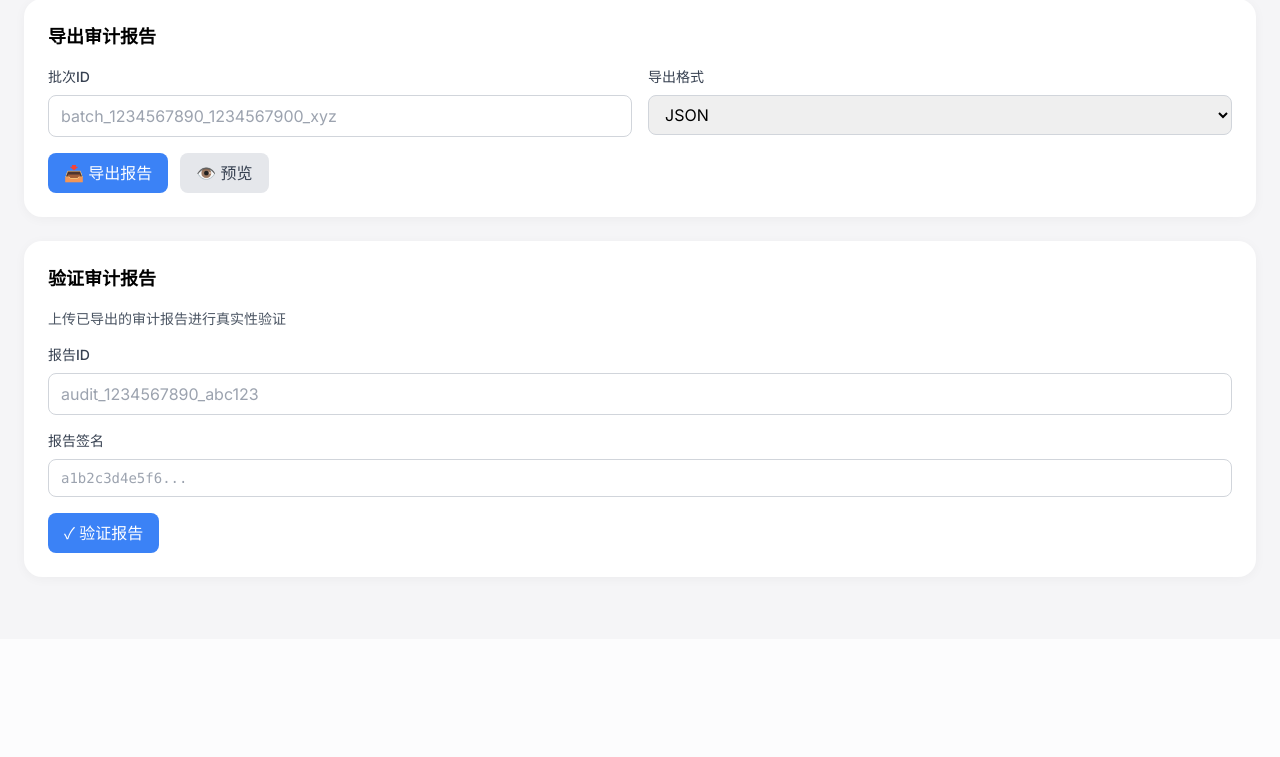
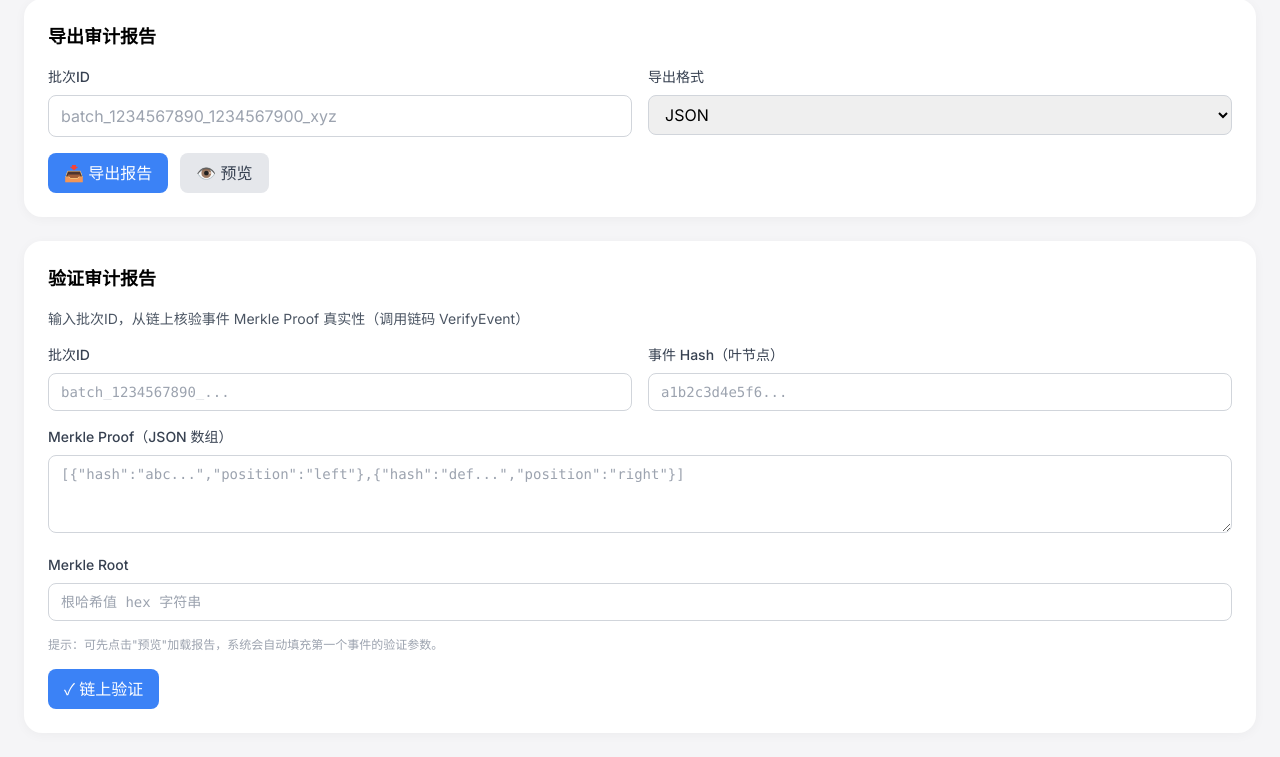
Before and after one commit to NgokzittYu/CCTV-W-FABRIC, a FastAPI app: page /audit in a window 1280 px wide. Shown: the part 161-918 px from the top of the page. Before the commit the page ends 739 px from the top, so only its background shows below. Run offline with FastAPI, Linux system fonts and the light colour scheme; some libraries are stand-ins or nearby versions.

Commit message:
260305 update2

```diff
--- a/templates/audit.html
+++ b/templates/audit.html
@@ -164,22 +164,37 @@
         <!-- Verification Section -->
         <div class="card p-6 mt-6">
             <h2 class="text-lg font-semibold mb-4">验证审计报告</h2>
-            <p class="text-sm text-gray-600 mb-4">上传已导出的审计报告进行真实性验证</p>
+            <p class="text-sm text-gray-600 mb-4">输入批次ID，从链上核验事件 Merkle Proof 真实性（调用链码 VerifyEvent）</p>
             <div class="space-y-4">
+                <div class="grid grid-cols-1 md:grid-cols-2 gap-4">
                     <div>
-                    <label class="block text-sm font-medium text-gray-700 mb-2">报告ID</label>
-                    <input type="text" id="verifyReportId"
-                           class="w-full px-3 py-2 border border-gray-300 rounded-lg focus:ring-2 focus:ring-blue-500 focus:border-transparent"
-                           placeholder="audit_1234567890_abc123">
+                        <label class="block text-sm font-medium text-gray-700 mb-2">批次ID</label>
+                        <input type="text" id="verifyBatchId"
+                               class="w-full px-3 py-2 border border-gray-300 rounded-lg focus:ring-2 focus:ring-blue-500 focus:border-transparent font-mono text-sm"
+                               placeholder="batch_1234567890_...">
                     </div>
                     <div>
-                    <label class="block text-sm font-medium text-gray-700 mb-2">报告签名</label>
-                    <input type="text" id="verifySignature"
+                        <label class="block text-sm font-medium text-gray-700 mb-2">事件 Hash（叶节点）</label>
+                        <input type="text" id="verifyEventHash"
                                class="w-full px-3 py-2 border border-gray-300 rounded-lg focus:ring-2 focus:ring-blue-500 focus:border-transparent font-mono text-sm"
                                placeholder="a1b2c3d4e5f6...">
                     </div>
+                </div>
+                <div>
+                    <label class="block text-sm font-medium text-gray-700 mb-2">Merkle Proof（JSON 数组）</label>
+                    <textarea id="verifyMerkleProof" rows="3"
+                              class="w-full px-3 py-2 border border-gray-300 rounded-lg focus:ring-2 focus:ring-blue-500 focus:border-transparent font-mono text-sm"
+                              placeholder='[{"hash":"abc...","position":"left"},{"hash":"def...","position":"right"}]'></textarea>
+                </div>
+                <div>
+                    <label class="block text-sm font-medium text-gray-700 mb-2">Merkle Root</label>
+                    <input type="text" id="verifyMerkleRoot"
+                           class="w-full px-3 py-2 border border-gray-300 rounded-lg focus:ring-2 focus:ring-blue-500 focus:border-transparent font-mono text-sm"
+                           placeholder="根哈希值 hex 字符串">
+                </div>
+                <p class="text-xs text-gray-400">提示：可先点击"预览"加载报告，系统会自动填充第一个事件的验证参数。</p>
                 <button onclick="verifyReport()" class="btn btn-primary">
-                    ✓ 验证报告
+                    ✓ 链上验证
                 </button>
                 <div id="verifyResult" class="hidden mt-4"></div>
             </div>
@@ -378,29 +393,59 @@
                     </div>
                 </div>
             `;
+
+            // Auto-fill verification fields from the first event's Merkle proof
+            const firstEvent = events[0];
+            if (firstEvent && firstEvent.merkleProof) {
+                document.getElementById('verifyBatchId').value = report.batchId || '';
+                document.getElementById('verifyEventHash').value = firstEvent.evidenceHash || '';
+                document.getElementById('verifyMerkleProof').value = JSON.stringify(firstEvent.merkleProof);
+                document.getElementById('verifyMerkleRoot').value = batch.merkleRoot || '';
+            }
         }
 
         async function verifyReport() {
-            const reportId = document.getElementById('verifyReportId').value.trim();
-            const signature = document.getElementById('verifySignature').value.trim();
+            const batchId = document.getElementById('verifyBatchId').value.trim();
+            const eventHash = document.getElementById('verifyEventHash').value.trim();
+            const merkleProofRaw = document.getElementById('verifyMerkleProof').value.trim();
+            const merkleRoot = document.getElementById('verifyMerkleRoot').value.trim();
             const resultDiv = document.getElementById('verifyResult');
 
-            if (!reportId || !signature) {
-                alert('请输入报告ID和签名');
+            if (!batchId || !eventHash || !merkleProofRaw || !merkleRoot) {
+                alert('请填写所有验证字段');
                 return;
             }
 
-            // Mock verification for demonstration
-            const isValid = signature.length > 32; // Simple mock validation
+            // Validate merkle proof JSON
+            let merkleProofJSON;
+            try {
+                JSON.parse(merkleProofRaw);
+                merkleProofJSON = merkleProofRaw;
+            } catch {
+                alert('Merkle Proof 格式错误，请输入合法的 JSON 数组');
+                return;
+            }
 
-            resultDiv.innerHTML = isValid ? `
+            resultDiv.classList.add('hidden');
+            resultDiv.innerHTML = '<p class="text-sm text-gray-500">正在调用链码验证...</p>';
+            resultDiv.classList.remove('hidden');
+
+            try {
+                const response = await fetch('/api/audit/verify', {
+                    method: 'POST',
+                    headers: { 'Content-Type': 'application/json' },
+                    body: JSON.stringify({ batchId, eventHash, merkleProofJSON, merkleRoot }),
+                });
+                const result = await response.json();
+
+                resultDiv.innerHTML = result.verified ? `
                     <div class="verification-badge verified">
                         <svg class="w-4 h-4" fill="none" stroke="currentColor" viewBox="0 0 24 24">
                             <path stroke-linecap="round" stroke-linejoin="round" stroke-width="2" d="M5 13l4 4L19 7" />
                         </svg>
-                    <span>报告验证通过</span>
+                        <span>链上验证通过</span>
                     </div>
-                <p class="text-sm text-gray-600 mt-2">报告签名有效，数据未被篡改。</p>
+                    <p class="text-sm text-gray-600 mt-2">${result.message}</p>
                 ` : `
                     <div class="verification-badge unverified">
                         <svg class="w-4 h-4" fill="none" stroke="currentColor" viewBox="0 0 24 24">
@@ -408,10 +453,16 @@
                         </svg>
                         <span>验证失败</span>
                     </div>
-                <p class="text-sm text-gray-600 mt-2">报告签名无效或数据已被篡改。</p>
+                    <p class="text-sm text-gray-600 mt-2">${result.message}</p>
                 `;
-
-            resultDiv.classList.remove('hidden');
+            } catch (error) {
+                resultDiv.innerHTML = `
+                    <div class="verification-badge unverified">
+                        <span>请求错误</span>
+                    </div>
+                    <p class="text-sm text-gray-600 mt-2">${error.message}</p>
+                `;
+            }
         }
 
         function closePreview() {
--- a/web_app.py
+++ b/web_app.py
@@ -261,6 +261,43 @@ def api_export_audit(batch_id: str):
         return JSONResponse({"error": str(e)}, status_code=500)
 
 
+@app.post("/api/audit/verify")
+async def api_verify_audit_report(request: Request):
+    """Verify audit report signature via chaincode VerifyEvent."""
+    try:
+        data = await request.json()
+        batch_id = data.get("batchId", "").strip()
+        event_hash = data.get("eventHash", "").strip()
+        merkle_proof_json = data.get("merkleProofJSON", "").strip()
+        merkle_root = data.get("merkleRoot", "").strip()
+
+        if not all([batch_id, event_hash, merkle_proof_json, merkle_root]):
+            return JSONResponse(
+                {"verified": False, "message": "缺少必要参数：batchId、eventHash、merkleProofJSON、merkleRoot"},
+                status_code=400,
+            )
+
+        fabric_samples = Path(SETTINGS.fabric_samples_path).expanduser().resolve()
+        env, _, _ = build_fabric_env(fabric_samples)
+
+        result = query_chaincode(
+            env,
+            CHANNEL_NAME,
+            CHAINCODE_NAME,
+            "VerifyEvent",
+            [batch_id, event_hash, merkle_proof_json, merkle_root],
+        )
+
+        verified = result.strip().lower() == "true"
+        return JSONResponse({
+            "verified": verified,
+            "batchId": batch_id,
+            "message": "报告签名验证通过" if verified else "报告签名验证失败，数据可能已被篡改",
+        })
+    except Exception as e:
+        return JSONResponse({"verified": False, "message": str(e)}, status_code=500)
+
+
 @app.get("/api/config")
 def api_get_config():
     """Get Fabric configuration."""
```
Also changed, not shown: CHANGELOG.md, README.md. Lines whose indentation alone changed are shown as unchanged.
